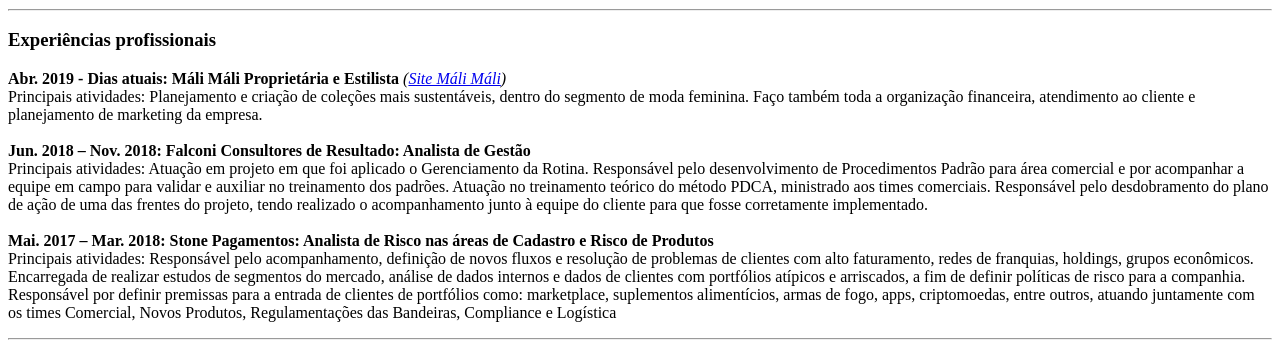
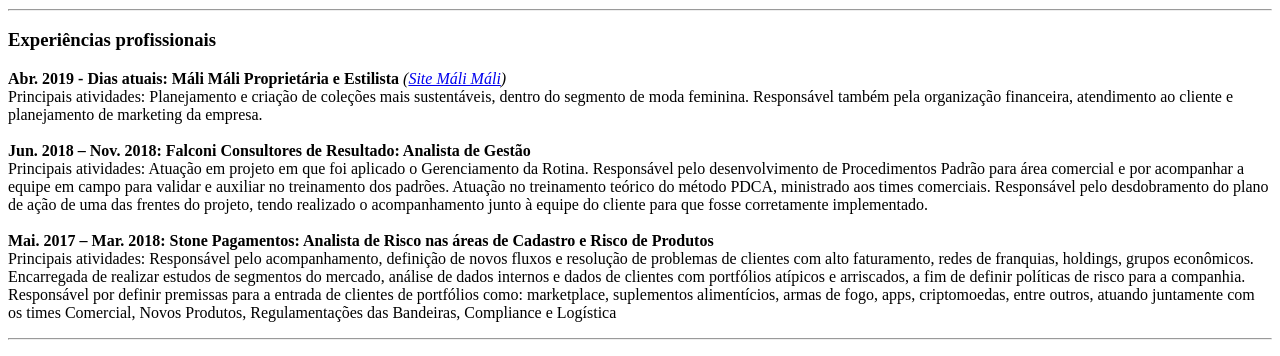
Before and after one commit to sthefanimartinelli/sthefanimartinelli.github.io, a plain HTML site: page index.html in a window 1280 px wide. Shown: the part 789-1145 px from the top of the page. Drawn offline with Linux system fonts and the light colour scheme.

Commit message:
Alteração do parágrafo máli máli

```diff
--- a/index.html
+++ b/index.html
@@ -31,7 +31,7 @@
     <p><strong>Abr. 2019 - Dias atuais: Máli Máli Proprietária e Estilista</strong> <em>(<a
                 href="https://www.malimali.com.br/" target="_blank">Site Máli Máli</a>)</em><br>
         Principais atividades: Planejamento e criação de coleções mais sustentáveis, dentro do segmento de moda
-        feminina. Faço também toda a organização financeira, atendimento ao cliente e planejamento de marketing da
+        feminina. Responsável também pela organização financeira, atendimento ao cliente e planejamento de marketing da
         empresa.
         <br><br>
         <strong>Jun. 2018 – Nov. 2018: Falconi Consultores de Resultado: Analista de Gestão</strong><br>
```
